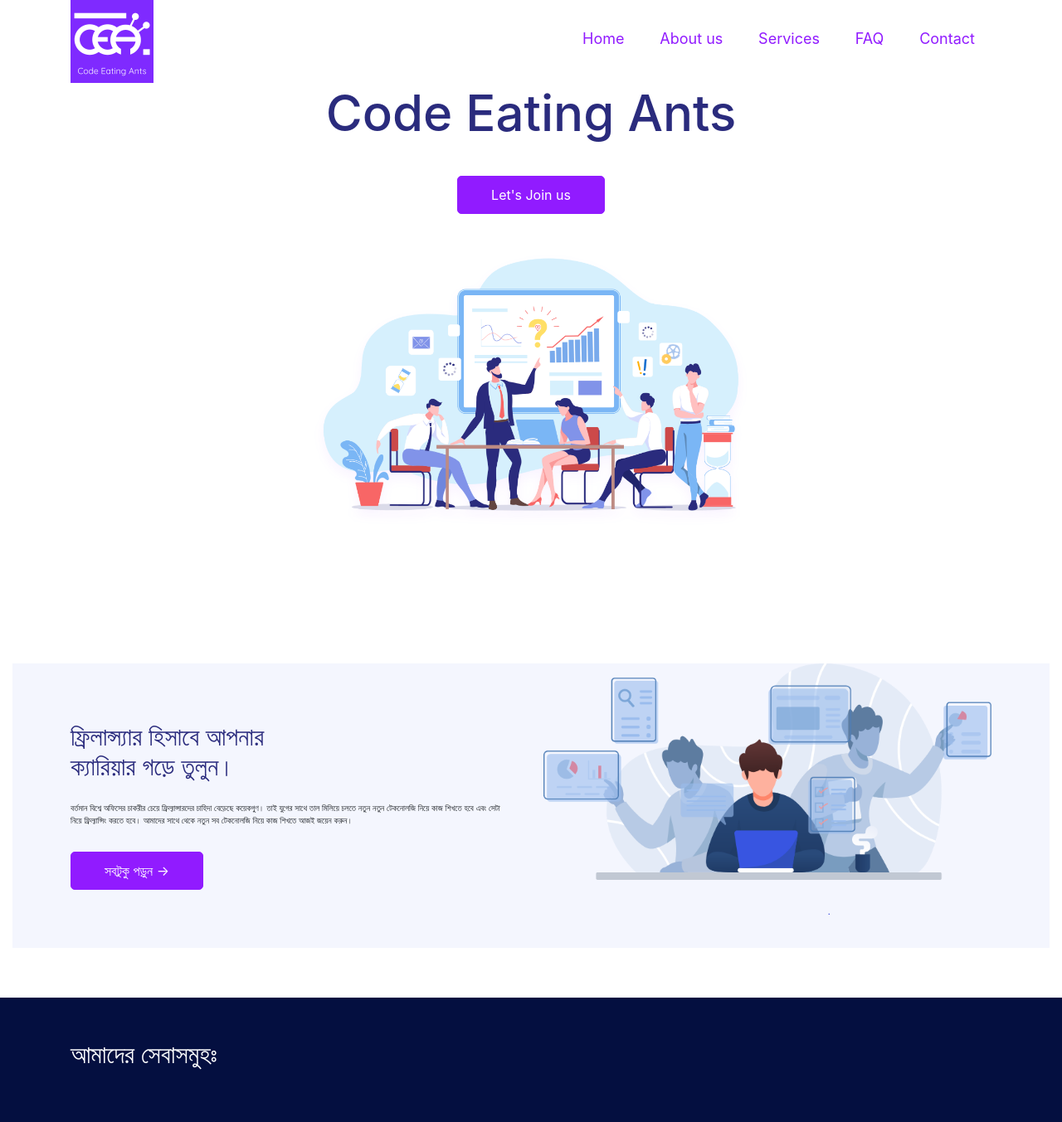
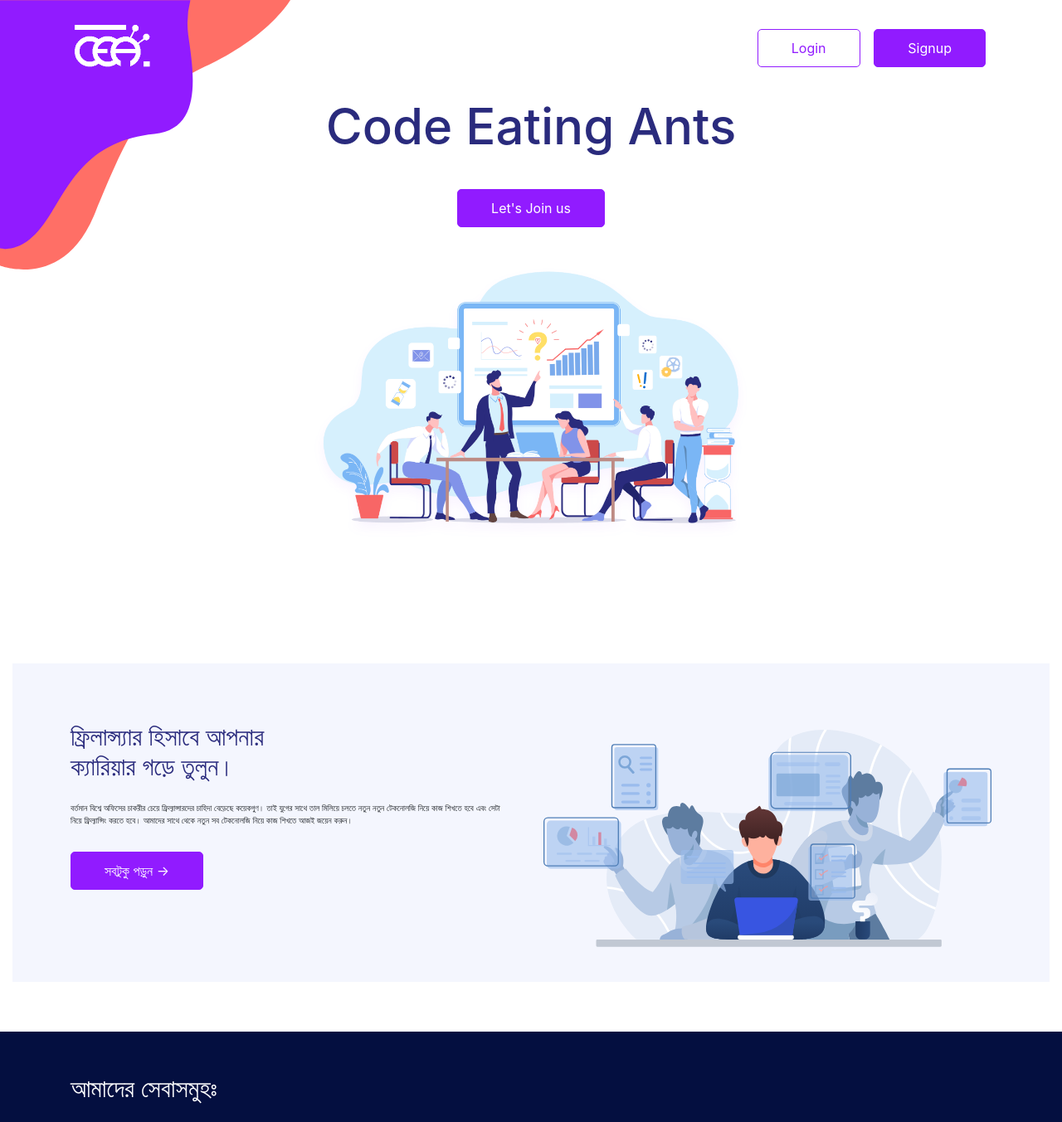
Before and after one commit to dataautomators-academy/homepage, a website built with Parcel: page src/index.html in a window 1280 px wide. Shown: the top 1353 px of the page at 83% size. Built offline with nearby package versions, Linux system fonts and the light colour scheme.

Commit message:
refactor: update header and all images

```diff
--- a/src/assets/sass/_advertise.scss
+++ b/src/assets/sass/_advertise.scss
@@ -16,7 +16,12 @@
     padding-right: 0;
     padding-left: 2rem;
   }
-  &__img--item {
-    width: 100%;
+  &__image {
+    &--item {
+      width: 100%;
+    }
+  }
+  &__image--one {
+    padding-top: 8rem;
   }
 }
--- a/src/assets/sass/_button.scss
+++ b/src/assets/sass/_button.scss
@@ -1,4 +1,5 @@
-.btn {
+.btn,
+.btn__white {
   &,
   &:link,
   &:visited {
@@ -29,3 +30,16 @@
     box-shadow: 0 0.5rem 1rem rgba($color-black, 0.2);
   }
 }
+
+.btn__white {
+  &,
+  &:link,
+  &:visited {
+    background: $color-white;
+    color: $color-primary;
+  }
+  &:hover {
+    color: #fff;
+    background: $color-primary;
+  }
+}
--- a/src/assets/sass/_header.scss
+++ b/src/assets/sass/_header.scss
@@ -9,36 +9,15 @@
 .header {
   height: 100vh;
   &__top {
+    padding: 2rem 0;
     display: flex;
     align-items: baseline;
 
     .logo__img {
       width: 100px;
     }
-
-    .menu {
-      &__list {
-        margin: 0;
-        padding: 0;
-        list-style: none;
-      }
-
-      &__item {
-        display: inline-block;
-        margin: 0 2rem;
-      }
-      &__link {
-        display: block;
-        text-decoration: none;
-        color: $color-primary;
-        font-size: 1.8rem;
-        padding: 2rem 0;
-        transition: all 0.2s linear;
-
-        &:hover {
-          color: $color-bg;
-        }
-      }
+    .header__btn {
+      margin: 0 0.7rem;
     }
   }
 
@@ -52,4 +31,18 @@
       width: 100%;
     }
   }
+
+  // Overlay
+  &__overlay {
+    position: absolute;
+    left: 0;
+    top: 0;
+    width: 100%;
+    height: 100%;
+    z-index: -1;
+
+    &--img {
+      width: 35rem;
+    }
+  }
 }
--- a/src/index.html
+++ b/src/index.html
@@ -14,7 +14,7 @@
             <div class="logo">
               <a href="#" class="logo__box">
                 <img
-                  src="assets/img/logo.png"
+                  src="assets/img/logo_white.png"
                   alt="CodeEatingAnts Logo"
                   class="logo__img"
                 />
@@ -22,24 +22,9 @@
             </div>
           </div>
           <div class="col-md-6 text-right">
-            <div class="menu">
-              <ul class="menu__list">
-                <li class="menu__item">
-                  <a href="#" class="menu__link">Home</a>
-                </li>
-                <li class="menu__item">
-                  <a href="#" class="menu__link">About us</a>
-                </li>
-                <li class="menu__item">
-                  <a href="#" class="menu__link">Services</a>
-                </li>
-                <li class="menu__item">
-                  <a href="#" class="menu__link">FAQ</a>
-                </li>
-                <li class="menu__item">
-                  <a href="#" class="menu__link">Contact</a>
-                </li>
-              </ul>
+            <div class="header__buttons">
+              <a href="#" class="header__btn btn btn__white">Login</a>
+              <a href="#" class="header__btn btn">Signup</a>
             </div>
           </div>
         </div>
@@ -55,6 +40,13 @@
               />
             </div>
           </div>
+        </div>
+        <div class="header__overlay">
+          <img
+            class="header__overlay--img"
+            src="assets/img/header_overlay.svg"
+            alt="Header Overlay"
+          />
         </div>
       </header>
     </div>
@@ -84,11 +76,11 @@
                   </div>
                 </div>
                 <div class="col-md-6 col-sm-12 col-xs-12">
-                  <div class="advertise__image">
+                  <div class="advertise__image advertise__image--one">
                     <img
-                      src="assets/img/adv_1.png"
+                      src="assets/img/adv_1.svg"
                       alt=""
-                      class="advertise__img--item"
+                      class="advertise__image--item"
                     />
                   </div>
                 </div>
@@ -270,7 +262,7 @@
                     <img
                       src="assets/img/Group 330.png"
                       alt="Image"
-                      class="advertise__img--item"
+                      class="advertise__image--item"
                     />
                   </div>
                 </div>
@@ -296,30 +288,6 @@
           </div>
         </section>
       </div>
-      <!-- * ABOUT SECTION -->
-      <section class="about">
-        <div class="container">
-          <div class="row">
-            <div class="col-md-12">
-              <h3 class="section__title">আমাদের সম্পর্কে কিছু কথাঃ</h3>
-            </div>
-          </div>
-          <div class="row">
-            <div
-              class="col-md-12"
-              style="
-                background: #911bff;
-                color: #fff;
-                font-size: 3rem;
-                padding: 10rem 0;
-              "
-            >
-              এখানে "About Us" সেকশন যোগ করবো <br />
-              @Rakib ভাইয়ের কাছ থেকে রাতে ডিজাইন নিয়ে করে ফেলবো
-            </div>
-          </div>
-        </div>
-      </section>
       <!-- * CONTACT SECTION -->
       <section class="contact">
         <div class="container">
@@ -332,7 +300,7 @@
             <div class="col-md-5">
               <div class="contact__img">
                 <img
-                  src="assets/img/Home Page Illustration@2x.png"
+                  src="assets/img/contact.svg"
                   alt="Contact Banner"
                   class="contact__img--item"
                 />
```
Also changed, not shown: src/assets/img/adv_1.svg (added), src/assets/img/adv_2.svg (added), src/assets/img/contact.svg (added), src/assets/img/header_overlay.svg (added), src/assets/img/logo_white.png (added).
